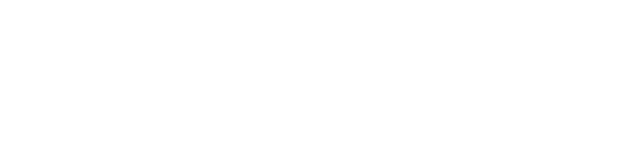
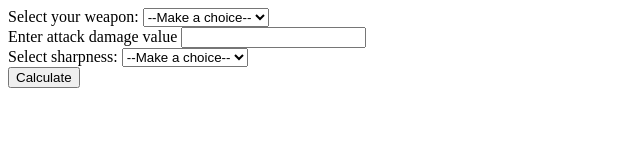
Before and after one commit to melcolmm/MH-calculator, a plain HTML site: page index.html in a window 1280 px wide. Shown: the whole page, without its empty margins (0-640 px from the left). Drawn offline with Linux system fonts and the light colour scheme.

Commit message:
Added sharpness select and calculate button

```diff
--- a/index.html
+++ b/index.html
@@ -6,7 +6,46 @@
     <title>Monster Hunter: Worlds Damage Calculator</title>
 </head>
 <body>
-
+    <div id="container">
+        <div id="weaponSelect">
+            <label for="weapon">Select your weapon: </label>
+            <select id="weapon">
+                <option value="">--Make a choice--</option>
+                <option value="bow">Bow</option>
+                <option value="chargeBlade">Charge Blade</option>
+                <option value="dualBlades">Dual Blades</option>
+                <option value="greatSword">Great Sword</option>
+                <option value="gunlance">Gunlance</option>
+                <option value="hammer">Hammer</option>
+                <option value="heavyBowgun">Heavy Bowgun</option>
+                <option value="huntingHorn">Hunting Horn</option>
+                <option value="insectGlaive">Insect glaive</option>
+                <option value="lance">Lance</option>
+                <option value="lightBowgun">Light Bowgun</option>
+                <option value="longSword">Long Sword</option>
+                <option value="switchAxe">Switch Axe</option>
+                <option value="swordAndShield">Sword & Shield</option>
+            </select>
+        </div>
+        <div>
+            <label for="attackInput">Enter attack damage value</label>
+            <input type="number" id="attackInput">
+        </div>
+        <div>
+            <label for="sharpness">Select sharpness: </label>
+            <select id="sharpness">
+                <option value="">--Make a choice--</option>
+                <option value="shrpRed">Red</option>
+                <option value="shrpOrange">Orange</option>
+                <option value="shrpYellow">Yellow</option>
+                <option value="shrpGreen">Green</option>
+                <option value="shrpBlue">Blue</option>
+                <option value="shrpWhite">White</option>
+                <option value="shrpPurple">Purple</option>
+            </select>
+        </div>
+        <button id="calculate">Calculate</button>
+    </div>
     <script src="script.js">
 
     </script>
```
